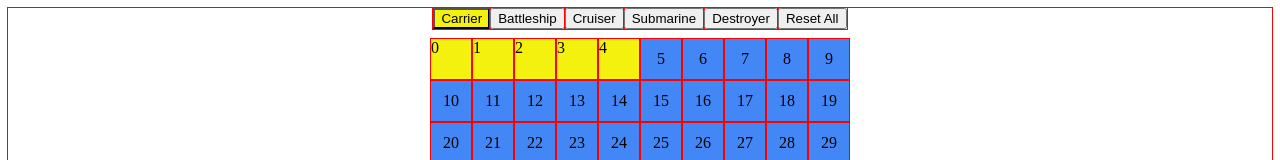
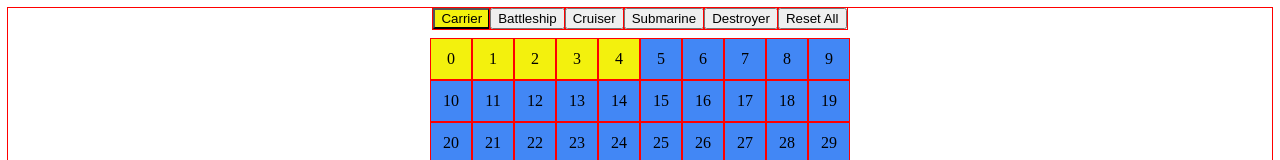
Before and after one commit to JonHunt1995/battleshipfrontend, a React (Vite) app: page / in a window 1280 px wide. Shown: the top 160 px of the page. Built offline with nearby package versions, Linux system fonts and the light colour scheme.

Commit message:
Feature: Added shifting to next ship type in handleClick for QoL

```diff
--- a/src/App.css
+++ b/src/App.css
@@ -44,7 +44,8 @@
 @media (max-width: 768px) {
   .mobile-only-vert-toggle {
     display: flex;
-    max-width: 120px;
+    min-width: 120px;
+    max-width: 150px;
     margin: auto;
   }
 }
--- a/src/ShipPlacementCell.tsx
+++ b/src/ShipPlacementCell.tsx
@@ -9,9 +9,9 @@ type ShipPlacementCellProps = {
 function ShipPlacementCell({ selected, hovered, idx, onMouseOver, onClick }: ShipPlacementCellProps) {
   let styleClass = "water cell"
   if (selected) {
-    styleClass = "ship"
+    styleClass = "ship cell"
   } else if (hovered) {
-    styleClass = "highlighted"
+    styleClass = "highlighted cell"
   }
   return (
     <div className={styleClass} onMouseOver={onMouseOver} onClick={onClick}>{idx}</div>
--- a/src/ShipPlacementModal.tsx
+++ b/src/ShipPlacementModal.tsx
@@ -79,6 +79,15 @@ const ShipPlacementModal = () => {
     vert: false,
     name: "Carrier",
   });
+  const highlighted = getIndices(currShipPosition);
+  const ships = getIndicesWithShips(shipsToUpload);
+  const shipNames: shipName[] = [
+    "Carrier",
+    "Battleship",
+    "Cruiser",
+    "Submarine",
+    "Destroyer",
+  ];
 
   // Needs index to reset candidate squares for ship
   const handleMouseOver = (index: number) => {
@@ -90,8 +99,14 @@ const ShipPlacementModal = () => {
     if (!isValid(currShipPosition, shipsToUpload)) return;
     setShipsToUpload({
       ...shipsToUpload,
-      [currShipPosition.name]: getIndices(currShipPosition),
+      [currShipPosition.name]: highlighted,
     });
+    const nextShip = shipNames[shipNames.indexOf(currShipPosition.name) % 5 + 1];
+
+    setCurrShipPosition(
+      {...currShipPosition,
+        name: nextShip
+      });
   };
 
   useEffect(() => {
@@ -155,10 +170,9 @@ const ShipPlacementModal = () => {
   const cells = Array.from({ length: 100 }, (_, idx) => (
     <ShipPlacementCell
       key={idx}
-      //selected={datum.selected}
-      selected={getIndicesWithShips(shipsToUpload).includes(idx)}
+      selected={ships.includes(idx)}
       hovered={
-        getIndices(currShipPosition).includes(idx) &&
+        highlighted.includes(idx) &&
         isValid(currShipPosition, shipsToUpload)
       }
       idx={idx}
@@ -194,6 +208,7 @@ const ShipPlacementModal = () => {
         }))}>
           Switch to {currShipPosition.vert ? "Horizontal" : "Vertical"}
        </button>
+
     </section>
   );
 };
```
